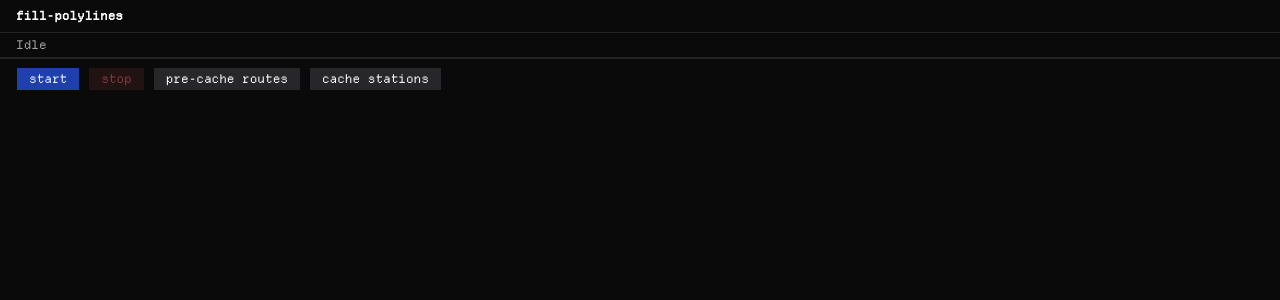
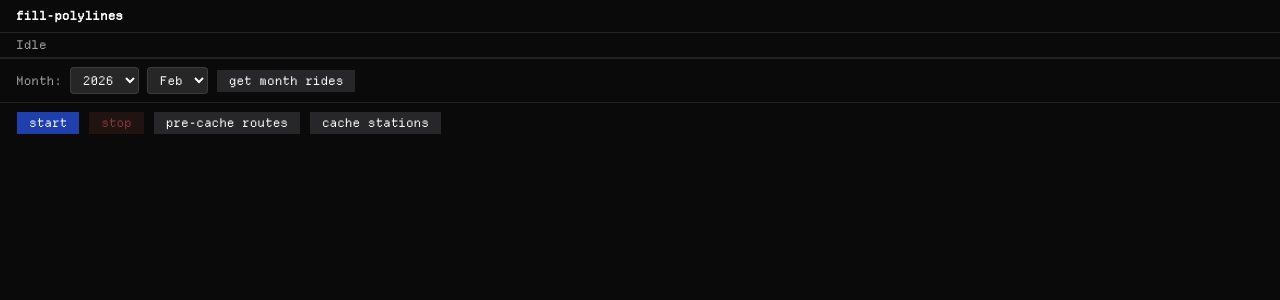
Before and after one commit to quacksire/baywheeling, a Next.js app: page /fill-polylines in a window 1280 px wide. Shown: the top 300 px of the page. Built offline with nearby package versions, Linux system fonts and the light colour scheme.

Commit message:
feat: implement OSRM client with rate limiting and add month ride fetching functionality

```diff
--- /dev/null
+++ b/app/api/prefetch-routes/route.ts
@@ -0,0 +1,78 @@
+import { NextRequest, NextResponse } from 'next/server';
+import { getCloudflareContext } from "@opennextjs/cloudflare";
+
+async function handlePrefetch(request: NextRequest) {
+  const { searchParams } = new URL(request.url);
+  const yearMonth = searchParams.get('year_month'); // YYYY-MM format
+
+  if (!yearMonth) {
+    return NextResponse.json(
+      { error: 'year_month is required in YYYY-MM format' },
+      { status: 400 }
+    );
+  }
+
+  try {
+    const { env } = getCloudflareContext();
+    const db = env.baywheels;
+    const kv = env.baywheel_kv;
+
+    if (!db) {
+      return NextResponse.json(
+        { error: 'Database binding not found' },
+        { status: 500 }
+      );
+    }
+
+    const [year, month] = yearMonth.split('-');
+    const tableName = `rides_${year}${month.padStart(2, '0')}`;
+
+    // Get rides without polylines - limit to prevent timeouts
+     const query = `
+       SELECT
+         ride_id,
+         start_station_id,
+         end_station_id,
+         start_lat,
+         start_lng,
+         end_lat,
+         end_lng
+       FROM ${tableName}
+       WHERE start_station_id IS NOT NULL
+         AND end_station_id IS NOT NULL
+         AND start_lat IS NOT NULL
+         AND route_polyline IS NULL
+       LIMIT 500
+      `;
+
+     const result = await db.prepare(query).all() as any;
+     const rides = result.results || [];
+
+     if (rides.length === 0) {
+       return NextResponse.json({ success: true, total_rides: 0, processed: 0, cached: 0 });
+     }
+
+     // Just return the count, don't process - let the frontend decide
+     return NextResponse.json({
+       success: true,
+       total_rides: rides.length,
+       processed: 0,
+       cached: 0,
+       rides: rides
+     });
+  } catch (error) {
+    console.error('Error prefetching routes:', error);
+    return NextResponse.json(
+      { error: 'Failed to prefetch routes' },
+      { status: 500 }
+    );
+  }
+}
+
+export async function GET(request: NextRequest) {
+  return handlePrefetch(request);
+}
+
+export async function POST(request: NextRequest) {
+  return handlePrefetch(request);
+}
--- a/app/api/rides-to-fill/route.ts
+++ b/app/api/rides-to-fill/route.ts
@@ -26,19 +26,34 @@ export async function GET(request: NextRequest) {
       return NextResponse.json({ results: [] });
     }
 
-    // Query all month tables with UNION
-    const selectStatements = tables.map(
-      (table: string) => `SELECT ride_id, started_at, start_station_id, end_station_id, route_polyline FROM ${table}
-        WHERE route_polyline IS NULL
-          AND start_station_id IS NOT NULL
-          AND end_station_id IS NOT NULL`
-    );
+    // Query each table separately to avoid SQLite's compound SELECT limit
+     const allResults: any[] = [];
 
-    const query = selectStatements.join(' UNION ALL ') + ' LIMIT 5000';
+     for (const table of tables) {
+       const query = `
+         SELECT ride_id, started_at, start_station_id, end_station_id, route_polyline
+         FROM ${table}
+         WHERE route_polyline IS NULL
+           AND start_station_id IS NOT NULL
+           AND end_station_id IS NOT NULL
+         LIMIT 500
+       `;
 
-    const result = await db.prepare(query).all();
+       try {
+         const result = await db.prepare(query).all() as any;
+         if (result.results) {
+           allResults.push(...result.results);
+         }
+       } catch (err) {
+         console.warn(`Error querying ${table}:`, err);
+       }
 
-    return NextResponse.json(result);
+       if (allResults.length >= 5000) {
+         break;
+       }
+     }
+
+     return NextResponse.json({ results: allResults.slice(0, 5000) });
   } catch (error) {
     console.error('Error fetching rides to fill:', error);
     return NextResponse.json(
--- a/app/fill-polylines/page.tsx
+++ b/app/fill-polylines/page.tsx
@@ -56,6 +56,10 @@ export default function FillPolylines() {
    const [error, setError] = useState<string | null>(null);
    const [allRideStatuses, setAllRideStatuses] = useState<RideStatus[]>([]);
    const [totalRides, setTotalRides] = useState<number | null>(null);
+   const [selectedYear, setSelectedYear] = useState<string>(new Date().getFullYear().toString());
+   const [selectedMonth, setSelectedMonth] = useState<string>((new Date().getMonth() + 1).toString().padStart(2, '0'));
+   const [isFetchingMonth, setIsFetchingMonth] = useState(false);
+   const [monthRides, setMonthRides] = useState<Ride[]>([]);
    const abortControllerRef = useRef<AbortController | null>(null);
 
   const loadStationCoordinates = useCallback(async (): Promise<StationInfo> => {
@@ -96,8 +100,12 @@ export default function FillPolylines() {
       const stationInfo = await loadStationCoordinates();
 
       let totalProcessed = 0;
+      // Use monthRides if available, otherwise fetch from API
+      const ridesToProcess = monthRides.length > 0 ? [monthRides] : [];
+
+      if (ridesToProcess.length === 0) {
+        // Fallback to fetching rides if no month rides selected
         let hasMoreRides = true;
-
         while (hasMoreRides && !abortControllerRef.current?.signal.aborted) {
           setStatus('Fetching rides without polylines...');
           const rides = await fetchRidesToFill();
@@ -106,6 +114,12 @@ export default function FillPolylines() {
             hasMoreRides = false;
             break;
           }
+          ridesToProcess.push(rides);
+        }
+      }
+
+      for (const rides of ridesToProcess) {
+        if (rides.length === 0) continue;
 
         setTotalRides(totalProcessed + rides.length);
 
@@ -138,7 +152,7 @@ export default function FillPolylines() {
            }
 
            try {
-            // Fetch and save polyline directly (no D1 read check)
+             // Save polyline (backend fetches from OSRM to avoid CORS)
              const saveResponse = await fetch('/api/save-polyline', {
                method: 'POST',
                headers: { 'Content-Type': 'application/json' },
@@ -298,6 +312,27 @@ export default function FillPolylines() {
      }
    };
 
+   const handleGetMonthRides = async (): Promise<void> => {
+     setIsFetchingMonth(true);
+     setStatus(`Fetching rides for ${selectedYear}-${selectedMonth}...`);
+
+     try {
+       const response = await fetch(`/api/prefetch-routes?year_month=${selectedYear}-${selectedMonth}`);
+       if (!response.ok) {
+         throw new Error('Failed to fetch month rides');
+       }
+       const data = await response.json() as { total_rides: number; rides?: any[] };
+       setMonthRides(data.rides || []);
+       setStatus(`✓ Ready to process ${data.total_rides} rides for ${selectedYear}-${selectedMonth}`);
+     } catch (err) {
+       const errorMsg = err instanceof Error ? err.message : 'Unknown error';
+       setError(errorMsg);
+       setStatus(`Error: ${errorMsg}`);
+     } finally {
+       setIsFetchingMonth(false);
+     }
+   };
+
 
 
   const progressPercent =
@@ -348,20 +383,20 @@ export default function FillPolylines() {
         </div>
       )}
 
-      {/* Ride Status List */}
+      {/* Ride Status Grid */}
       {allRideStatuses.length > 0 && (
         <div className="flex-1 overflow-hidden flex flex-col border-b border-border">
-          <div className="px-4 py-1 border-b border-border text-muted-foreground bg-muted/30">rides ({allRideStatuses.length})</div>
-          <div className="flex-1 overflow-auto px-4 py-1">
-            <div className="flex flex-wrap gap-2 content-start">
+          <div className="px-4 py-1 border-b border-border text-muted-foreground bg-muted/30">
+            rides ({allRideStatuses.length})
+          </div>
+          <div className="flex-1 overflow-auto p-4">
+            <div className="grid gap-1" style={{ gridTemplateColumns: 'repeat(auto-fill, minmax(20px, 1fr))' }}>
               {allRideStatuses.map((rideStatus) => (
-                <div key={rideStatus.ride_id} className="flex items-center gap-1 text-foreground text-xs whitespace-nowrap">
-                  <span className="w-1 text-mono">
-                    {rideStatus.status === 'done' && <span className="font-bold">●</span>}
-                    {rideStatus.status === 'processing' && <span className="animate-pulse">○</span>}
-                    {rideStatus.status === 'pending' && <span className="text-muted-foreground"></span>}
-                    {rideStatus.status === 'error' && <span className="text-red-500">⊝</span>}
-                  </span>
+                <div key={rideStatus.ride_id} className="flex items-center justify-center text-sm leading-none" title={rideStatus.ride_id}>
+                  {rideStatus.status === 'done' && <span className="text-foreground font-bold">●</span>}
+                  {rideStatus.status === 'processing' && <span className="text-foreground animate-pulse">◐</span>}
+                  {rideStatus.status === 'pending' && <span className="text-muted-foreground">○</span>}
+                  {rideStatus.status === 'error' && <span className="text-red-500">✕</span>}
                 </div>
               ))}
             </div>
@@ -375,6 +410,42 @@ export default function FillPolylines() {
           error: {error}
         </div>
       )}
+
+      {/* Month Picker */}
+       <div className="border-t border-border px-4 py-2 flex gap-2 items-center">
+         <label className="text-muted-foreground">Month:</label>
+         <select
+           value={selectedYear}
+           onChange={(e) => setSelectedYear(e.target.value)}
+           className="px-2 py-1 bg-muted text-foreground border border-border rounded text-xs"
+           disabled={isRunning || isFetchingMonth}
+         >
+           {[2024, 2025, 2026].map(year => (
+             <option key={year} value={year.toString()}>{year}</option>
+           ))}
+         </select>
+         <select
+           value={selectedMonth}
+           onChange={(e) => setSelectedMonth(e.target.value)}
+           className="px-2 py-1 bg-muted text-foreground border border-border rounded text-xs"
+           disabled={isRunning || isFetchingMonth}
+         >
+           {Array.from({ length: 12 }, (_, i) => {
+             const m = (i + 1).toString().padStart(2, '0');
+             const monthName = new Date(2024, i).toLocaleString('default', { month: 'short' });
+             return <option key={m} value={m}>{monthName}</option>;
+           })}
+         </select>
+         <Button
+           onClick={handleGetMonthRides}
+           disabled={isRunning || isFetchingMonth}
+           variant="secondary"
+           size="xs"
+           className="px-3"
+         >
+           {isFetchingMonth ? 'fetching...' : 'get month rides'}
+         </Button>
+       </div>
 
       {/* Controls Footer */}
        <div className="border-t border-border px-4 py-2 flex gap-2">
--- a/components/stationlayer.tsx
+++ b/components/stationlayer.tsx
@@ -426,9 +426,9 @@ export function StationLayer() {
         setRoutesLoading(cachedRides.length);
 
 
-        // Concurrency limiter - limit to 2 parallel requests for uncached rides only
+        // Concurrency limiter - limit to 20 parallel requests for uncached rides only
         // OSRM has strict rate limits, so we keep this very low
-        const concurrencyLimit = 10;
+        const concurrencyLimit = 20;
         let activeRequests = 0;
         let queueIndex = 0;
 
--- /dev/null
+++ b/lib/osrm-client.ts
@@ -0,0 +1,42 @@
+/**
+ * OSRM client with rate limiting to respect the 1 request/second limit
+ * See: https://www.fossgis.de/arbeitsgruppen/osm-server/nutzungsbedingungen/
+ */
+
+let lastRequestTime = 0;
+const MIN_REQUEST_INTERVAL = 1000; // 1 second in milliseconds
+
+export async function fetchOSRMRoute(
+  startLon: number,
+  startLat: number,
+  endLon: number,
+  endLat: number,
+  options: RequestInit = {}
+): Promise<Response> {
+  // Wait to enforce rate limit
+  const now = Date.now();
+  const timeSinceLastRequest = now - lastRequestTime;
+
+  if (timeSinceLastRequest < MIN_REQUEST_INTERVAL) {
+    await new Promise(resolve =>
+      setTimeout(resolve, MIN_REQUEST_INTERVAL - timeSinceLastRequest)
+    );
+  }
+
+  lastRequestTime = Date.now();
+
+  const url = `https://router.project-osrm.org/route/v1/cycling/${startLon},${startLat};${endLon},${endLat}?overview=full&geometries=polyline`;
+
+  console.log('Fetching route from OSRM:', url);
+
+  const response = await fetch(url, {
+    ...options,
+    // Add User-Agent to improve rate limit compliance
+    headers: {
+      'User-Agent': 'BayWheelin/1.0 (Route analysis tool)',
+      ...options.headers,
+    },
+  });
+
+  return response;
+}
```
Lines whose indentation alone changed are shown as unchanged.
